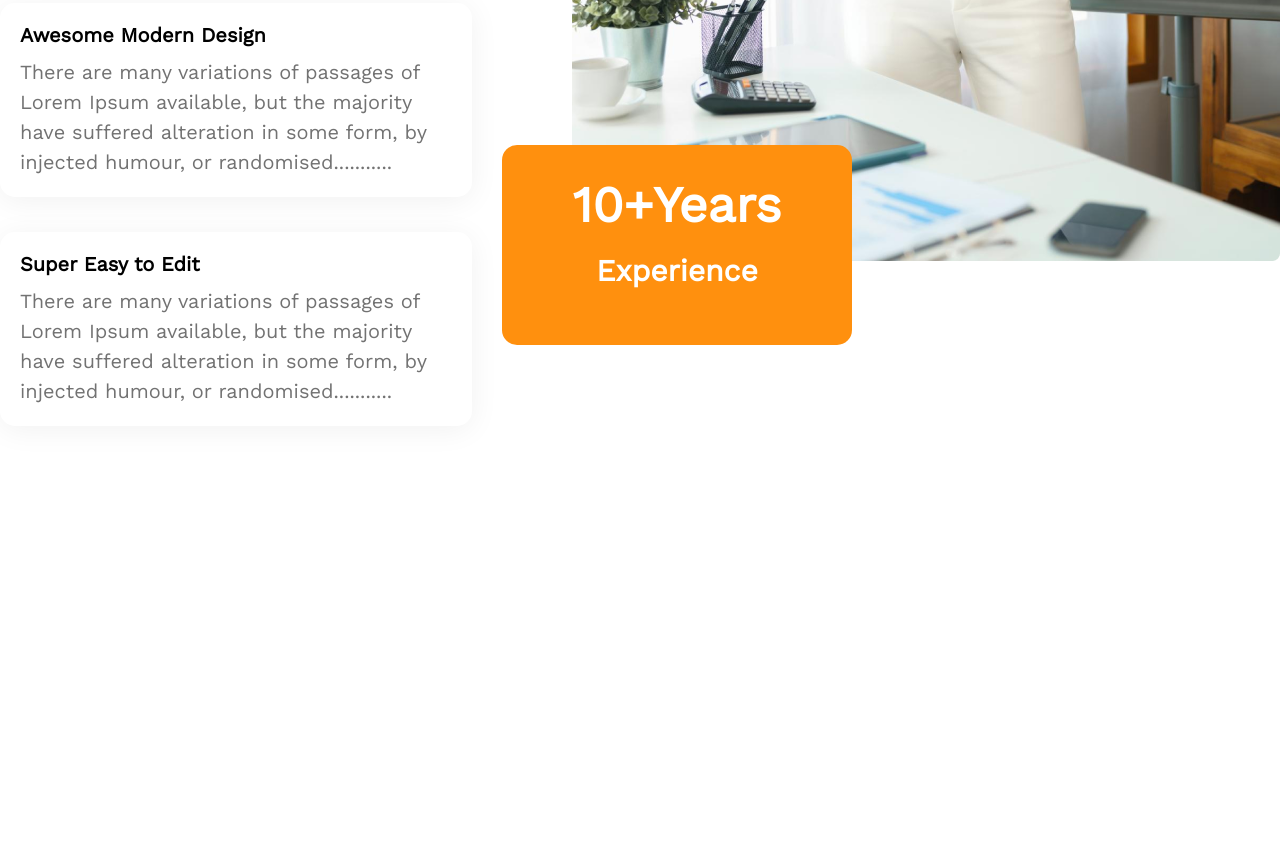
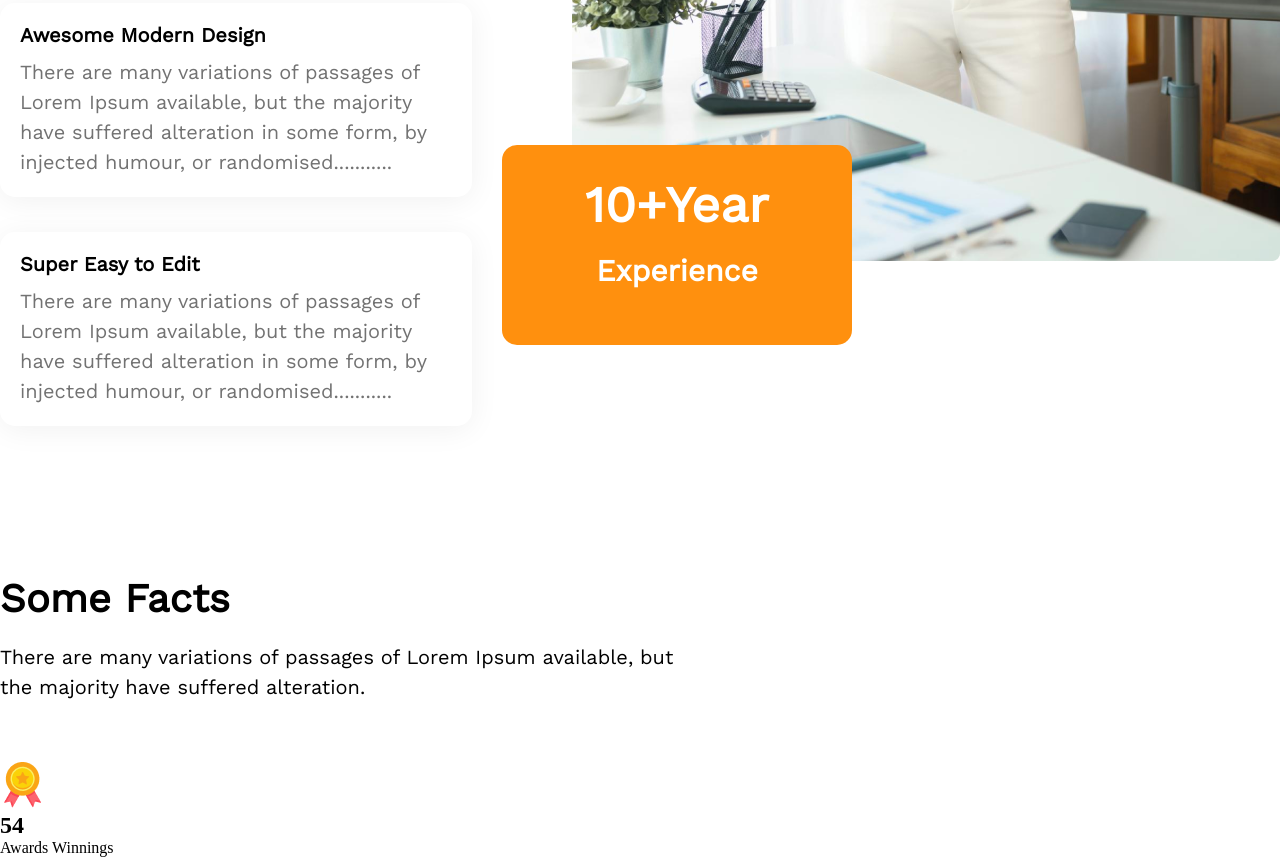
Before and after one commit to Rahatul07/g3-architect-assignment, a plain HTML site: page index.html in a window 1280 px wide. Shown: the part 2690-3547 px from the top of the page. Before the commit the page ends 3265 px from the top, so only its background shows below. Drawn offline with nearby package versions, Linux system fonts and the light colour scheme.

Commit message:
articles

```diff
--- a/index.html
+++ b/index.html
@@ -16,7 +16,7 @@
 
 <body>
     <!----------------
-        Navigator
+        Navigation
      ---------------->
     <nav>
         <div>
@@ -32,7 +32,7 @@
         </div>
     </nav>
     <!----------------
-        Header
+        Header Section
      ---------------->
     <header>
         <div>
@@ -66,6 +66,9 @@
 
         </div>
     </main>
+    <!----------------
+        Article section
+     ---------------->
     <article>
 
         <div class="article">
@@ -99,13 +102,28 @@
                 <img src="./images/architect.png" alt="">
 
                 <div class="mini-box">
-                    <div class="extra-box">10+Years <small>Experience</small></div>
+                    <div class="extra-box">10+Year <small>Experience</small></div>
                 </div>
             </div>
         </div>
 
 
     </article>
+       <!----------------
+        Statistic section
+        ---------------->
+        <div class="facts">
+            <h2> Some Facts</h2>
+            <p class="fact-des">There are many variations of passages of Lorem Ipsum available, but <br> the majority have suffered alteration.</p>
+
+        </div>
+        <div class="statistics">
+            <div class="award">
+                <img src="./images/icons/ribon.png" alt="">
+                <h2>54</h2>
+                <p>Awards Winnings</p>
+            </div>
+        </div>
 </body>
 
 </html>
--- a/style.css
+++ b/style.css
@@ -9,12 +9,9 @@
     padding: 0;
 }
 
-/* nav, header {
-    height: 100%;
-    width: 100%;
-    background-color: #676664;
-    opacity: .2;
-} */
+/* <!----------------
+    Navigation
+----------------> */
 nav {
     display: flex;
     align-items: center;
@@ -40,7 +37,9 @@ nav {
 ul>li {
     list-style: none;
 }
-
+/* <!----------------
+    Header Section
+----------------> */
 header {
     text-align: center;
     width: 100%;
@@ -69,7 +68,9 @@ button {
     margin: 20px;
     border-radius: 5px;
 }
-
+/* <!----------------
+    Main section
+----------------> */
 main {
     display: flex;
     align-items: center;
@@ -100,9 +101,7 @@ main {
     font-size: 40px;
 }
 
-/* .main-right{
-    text-align: left;
-} */
+
 .images {
     display: grid;
     grid-template-columns: repeat(2, 1fr);
@@ -120,7 +119,9 @@ main {
     border-radius: 5px;
     transform: translate(-20px);
 }
-
+/* <!----------------
+Article section
+----------------> */
 article {
     width: 100%;
     max-width: 1400px;
@@ -183,6 +184,22 @@ small{
     font-size: 30px;
     font-weight: 0;
 }
-.mini-box{
-
+/* <!----------------
+Statistic section
+----------------> */
+.facts{
+    width: 100%;
+    max-width: 1400px;
+    margin: 10px auto;
+    font-family: var(--primary-font);
+    padding-bottom: 50px;
 }
+.facts > h2{
+    font-size: 40px;
+    font-weight: bold;
+    padding-bottom: 20px;
+}
+.fact-des {
+    font-size: 20px;
+    line-height: 30px;
+}
```
